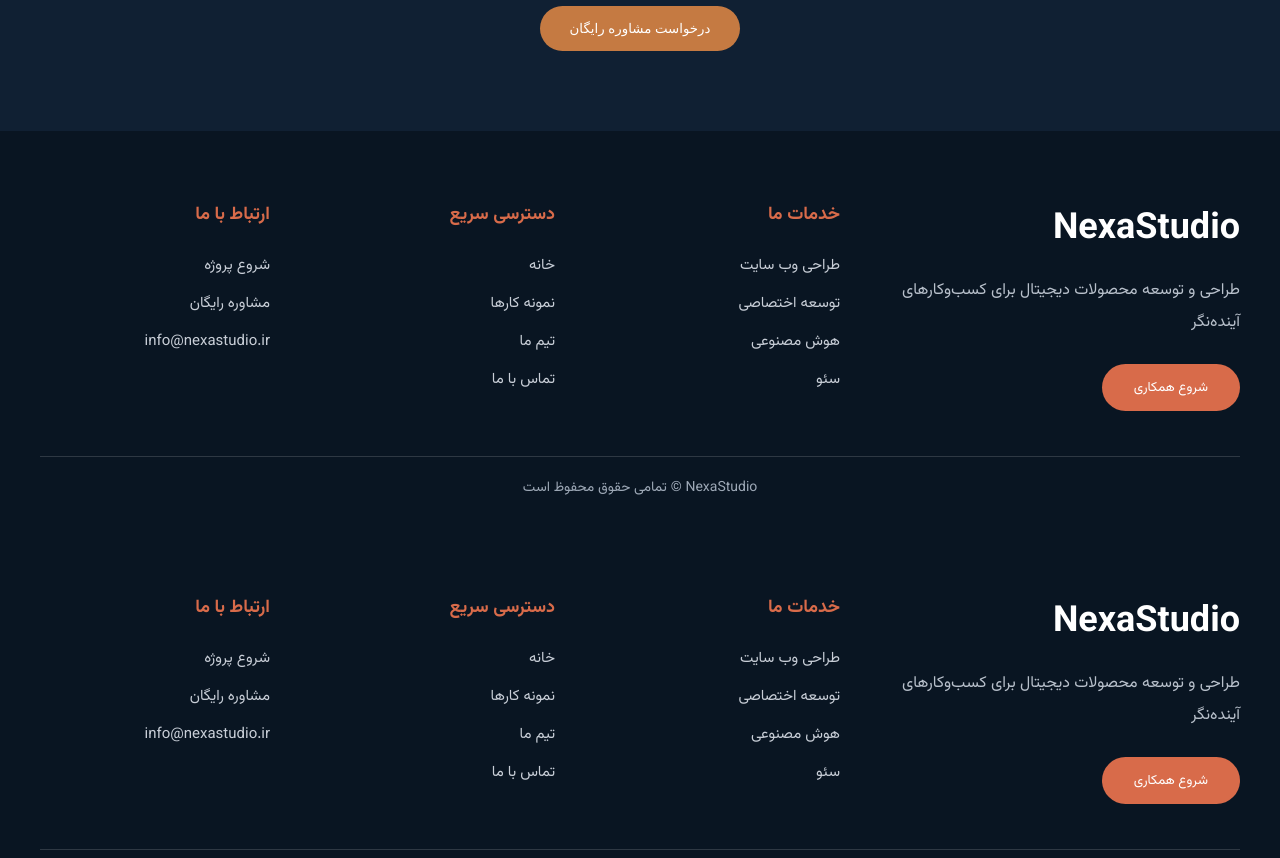
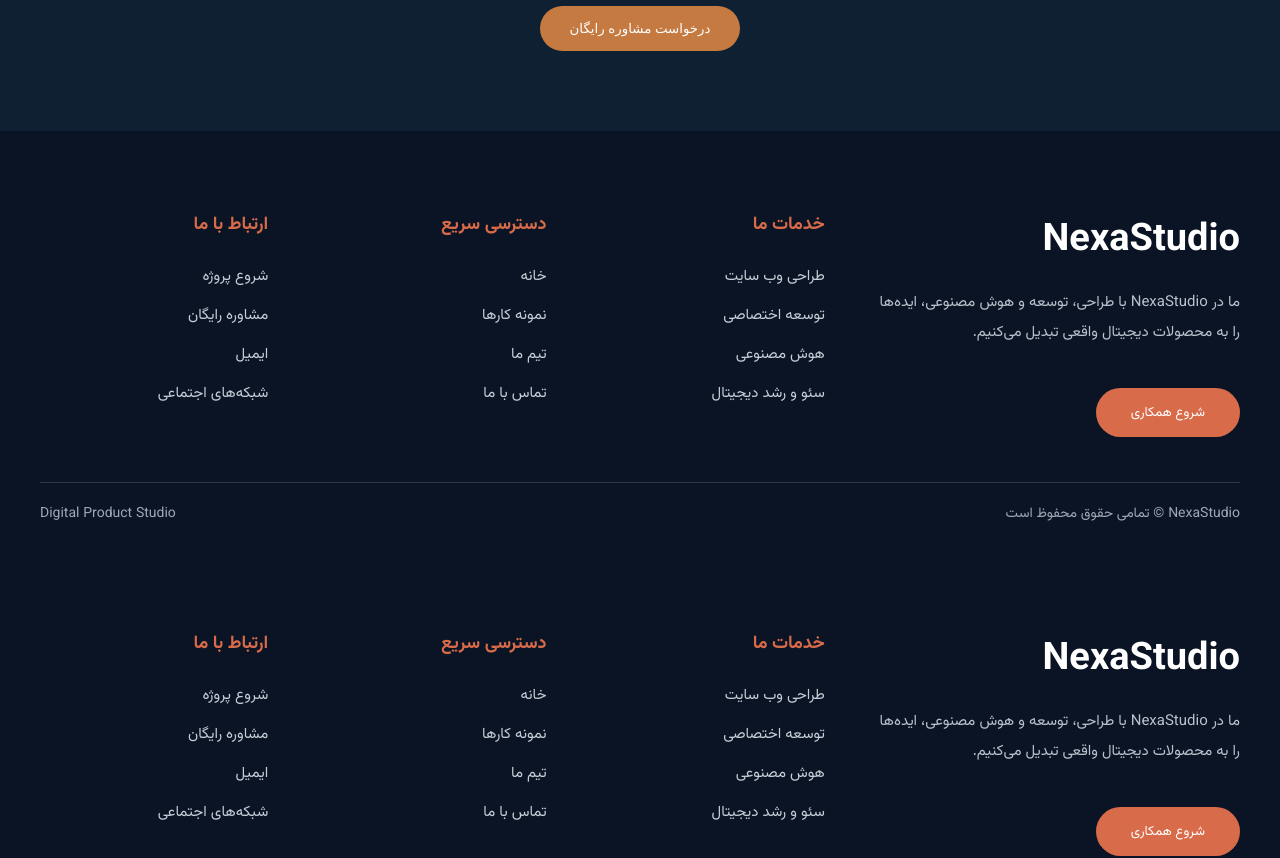
Before and after one commit to zohreksh/smartpilot, a Nuxt app: page / in a window 1280 px wide. Shown: the part 2520-3378 px from the top of the page. Built offline with nearby package versions, Linux system fonts and the light colour scheme.

Commit message:
Rebuild footer from scratch based on design

```diff
--- a/components/SiteFooter.vue
+++ b/components/SiteFooter.vue
@@ -1,9 +1,10 @@
 <template>
   <footer class="footer">
-    <div class="footer-inner">
+    <div class="footer-wrap">
+      <div class="footer-top">
         <div class="brand">
           <h2>NexaStudio</h2>
-        <p>طراحی و توسعه محصولات دیجیتال برای کسب‌وکارهای آینده‌نگر</p>
+          <p>ما در NexaStudio با طراحی، توسعه و هوش مصنوعی، ایده‌ها را به محصولات دیجیتال واقعی تبدیل می‌کنیم.</p>
           <button>شروع همکاری</button>
         </div>
 
@@ -12,7 +13,7 @@
           <span>طراحی وب سایت</span>
           <span>توسعه اختصاصی</span>
           <span>هوش مصنوعی</span>
-        <span>سئو</span>
+          <span>سئو و رشد دیجیتال</span>
         </div>
 
         <div class="col">
@@ -23,30 +24,36 @@
           <span>تماس با ما</span>
         </div>
 
-      <div class="col contact">
+        <div class="col">
           <h3>ارتباط با ما</h3>
           <span>شروع پروژه</span>
           <span>مشاوره رایگان</span>
-        <span>info@nexastudio.ir</span>
+          <span>ایمیل</span>
+          <span>شبکه‌های اجتماعی</span>
         </div>
       </div>
 
       <div class="line"></div>
-    <div class="copy">NexaStudio © تمامی حقوق محفوظ است</div>
+      <div class="bottom">
+        <span>NexaStudio © تمامی حقوق محفوظ است</span>
+        <span>Digital Product Studio</span>
+      </div>
+    </div>
   </footer>
 </template>
 
 <style scoped>
-.footer{background:#091522;color:white;padding:70px 24px 25px;direction:rtl}
-.footer-inner{max-width:1200px;margin:auto;display:grid;grid-template-columns:1.5fr 1fr 1fr 1fr;gap:55px}
-.brand h2{font-size:36px;margin:0 0 18px}
-.brand p{color:#b8c0cb;line-height:2;margin:0}
-.brand button{margin-top:25px;background:#d86b4a;color:white;border:0;padding:13px 32px;border-radius:30px;font-family:inherit}
-.col{display:flex;flex-direction:column;gap:15px}
+.footer{background:#0b1424;color:white;padding:80px 24px 25px;direction:rtl}
+.footer-wrap{max-width:1200px;margin:auto}
+.footer-top{display:grid;grid-template-columns:1.6fr 1fr 1fr 1fr;gap:50px}
+.brand h2{font-size:38px;margin:0 0 18px}
+.brand p{color:#b9c1cc;line-height:2;font-size:15px}
+.brand button{margin-top:25px;background:#d86b4a;border:0;color:white;padding:14px 35px;border-radius:30px;font-family:inherit;cursor:pointer}
+.col{display:flex;flex-direction:column;gap:16px}
 .col h3{color:#d86b4a;font-size:18px;margin:0 0 10px}
-.col span{color:#c8ced7;font-size:15px}
-.line{max-width:1200px;margin:45px auto 20px;border-top:1px solid rgba(255,255,255,.15)}
-.copy{text-align:center;color:#9da8b6;font-size:14px}
-@media(max-width:900px){.footer-inner{grid-template-columns:1fr 1fr}}
-@media(max-width:600px){.footer-inner{grid-template-columns:1fr}}
+.col span{color:#c7ced8;font-size:15px}
+.line{height:1px;background:rgba(255,255,255,.15);margin:45px 0 20px}
+.bottom{display:flex;justify-content:space-between;color:#9da7b5;font-size:14px}
+@media(max-width:900px){.footer-top{grid-template-columns:1fr 1fr}.bottom{flex-direction:column;gap:15px}}
+@media(max-width:600px){.footer-top{grid-template-columns:1fr}}
 </style>
```
Lines whose indentation alone changed are shown as unchanged.
